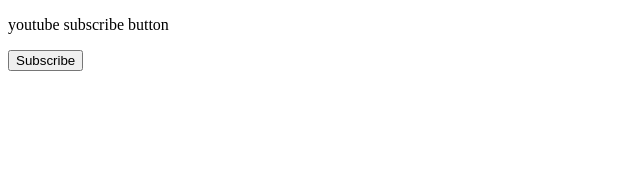
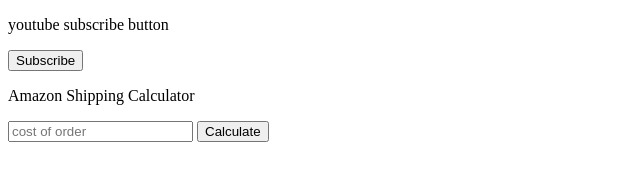
Before and after one commit to Manngrg/javascript-practice, a plain HTML site: page 09-dom-projects.html in a window 1280 px wide. Shown: the whole page, without its empty margins (0-640 px from the left). Drawn offline with Linux system fonts and the light colour scheme.

Commit message:
amazonShippingcalulatorBasics

```diff
--- a/09-dom-projects.html
+++ b/09-dom-projects.html
@@ -13,9 +13,40 @@
     subscribe();
     " class="js-subscribe-button">Subscribe</button>
 
+    <p> Amazon Shipping Calculator</p>
+    <input placeholder="cost of order" class="js-cost-input" onkeydown="
+        handleCostKeyDown(event);
+    ">
+    <button onclick="
+    calculateTotal();
+    "> Calculate</button>
+    <p class="js-total-cost"> </p>
+
 
 
     <script>
+
+
+            function handleCostKeyDown(event){
+            if(event.key=== 'Enter'){
+                calculateTotal();
+            }
+
+            }
+
+            function calculateTotal(){
+                const inputElement = document.querySelector('.js-cost-input');
+                let cost = Number(inputElement.value);
+
+                if(cost<40){
+                    cost +=10;
+                }
+                document.querySelector('.js-total-cost').innerHTML = `Rs.${cost}`;
+            }
+
+
+
+
             function subscribe(){
             const buttonElement= document.querySelector('.js-subscribe-button');
             if(buttonElement.innerHTML === 'Subscribe'){
```
